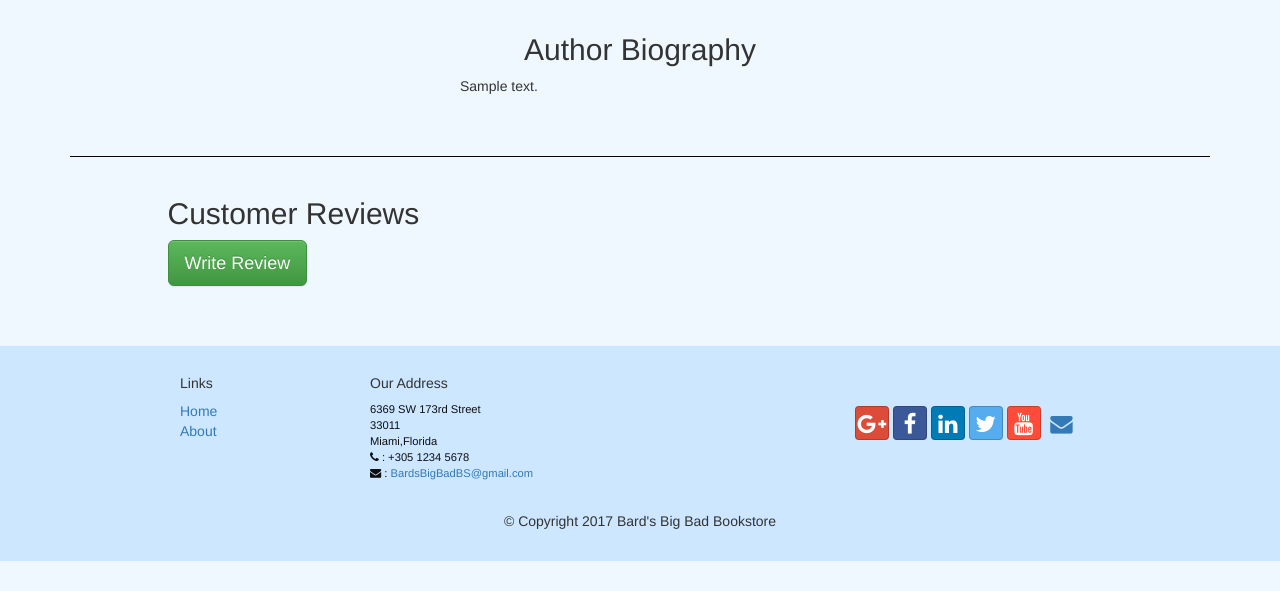
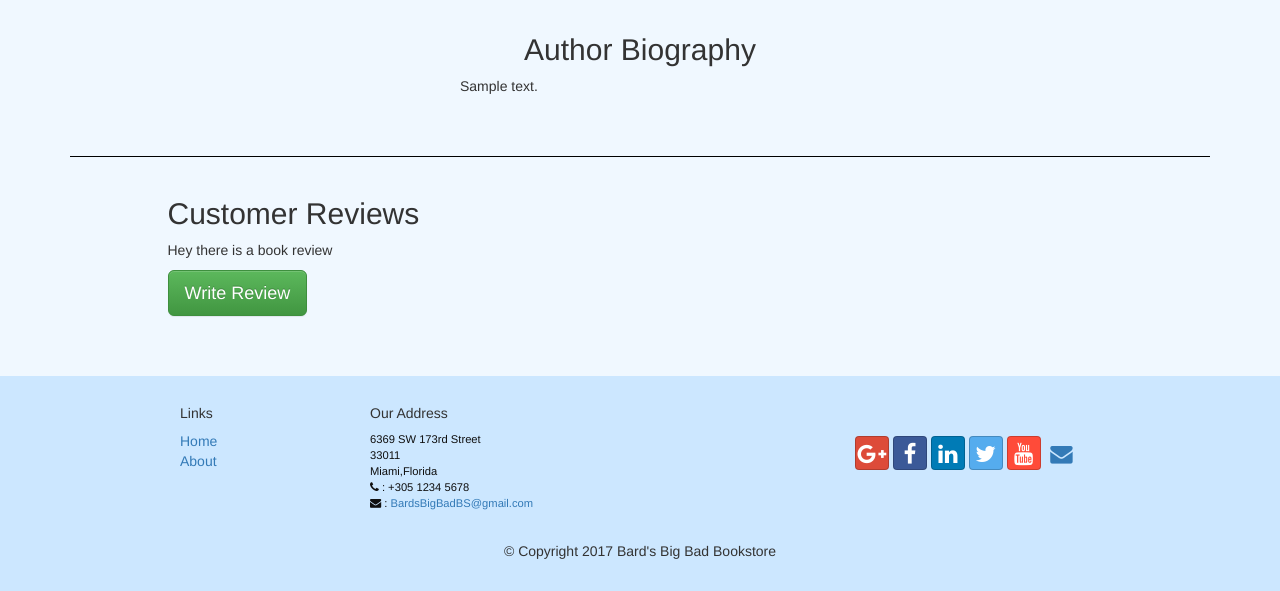
Before and after one commit to EricRado/software-eng-project, a Django app: a page that uses bookstore/products/templates/products/bookDetail.html in a window 1280 px wide. Shown: the part 776-1367 px from the top of the page. Before the commit the page ends 1337 px from the top, so only its background shows below. Run offline with Django 3.2, Linux system fonts and the light colour scheme; a user stored in the database is signed in; tables that the repository leaves empty hold one stand-in row (values such as "Sample post"); grey boxes marked "Sample" are stand-in pictures; some libraries are stand-ins or nearby versions.

Commit message:
Leaving a Review works
Added validation if a user already left a review they are not allowed to submit another one

```diff
--- a/bookstore/products/templates/products/bookDetail.html
+++ b/bookstore/products/templates/products/bookDetail.html
@@ -107,17 +107,20 @@
     <hr>
 
     <div class="row">
-        <div class="col-xs-12 col-sm-3 col-sm-push-1">
+        <div class="col-xs-12 col-sm-8 col-sm-push-1">
             <h2>Customer Reviews</h2>
 
+            {% if not reviews %}
+                <p>Purchase the book to be the first to leave a review! </p>
+            {% endif %}
+
             {% for review in reviews %}
-
-
+                <p>Hey there is a book review</p>
             {% endfor %}
 
-            {% if allowed_to_review%}
-            <a class="btn btn-lg btn-success" data-toggle="modal" data-target="#modalReview"
-               href="#">Write Review</a>
+            {% if allowed_to_review %}
+                <a class="btn btn-lg btn-success" data-toggle="modal" data-target="#modalReview"
+                   href="#">Write Review</a>
             {% endif %}
 
             <!-- Review Form Modal -->
@@ -151,7 +154,7 @@
 </div>
 
 
-{% endblock %}
+{% endblock  %}
 
 {% block javascript_code %}
 <script>
--- a/bookstore/products/views.py
+++ b/bookstore/products/views.py
@@ -1,7 +1,8 @@
-from django.core.checks import messages
 from django.http import HttpResponseRedirect
 from django.shortcuts import render
 from django.db.models import Q
+from django.contrib import messages
+from products.models import Review
 from . import models
 from .forms import ReviewForm
 from payments.models import Order,OrderItem
@@ -62,17 +63,25 @@ def search(request):
 ########################################################################################################
 
 def get_review_form(request):
-    # get url of current page
+    # get url of current page and other parameters
     next = request.POST.get('next', '/')
+    book_id = request.POST.get('book_id')
+    user_id = request.user.user_id
+
+    # check if user previously reviewed book
+    check = user_left_review(user_id,book_id)
+    if check:
+        messages.error(request, 'You already left a review for this book.')
+
     form = ReviewForm(request.POST)
     template_name = 'products/bookReview.html'
 
     if request.method == 'POST':
-        if form.is_valid:
+        if form.is_valid():
             # assign user id to review form
             review = form.save(commit=False)
-            review.user = request.user
-            review.book_id = request.POST.get('book_id')
+            review.user = user_id
+            review.book_id = book_id
             review.save()
 
             messages.success(request, 'Review was submitted successfully.')
@@ -80,6 +89,16 @@ def get_review_form(request):
         form = ReviewForm()
 
     return HttpResponseRedirect(next)
+
+
+# check is a user already reviewed the book
+def user_left_review(user_id, book_id):
+    try:
+        Review.objects.get(user_id=user_id, book_id=book_id )
+    except Review.DoesNotExist():
+        return False
+
+    return True
 
 
 def purchased_book(book_id, user_id):
```
